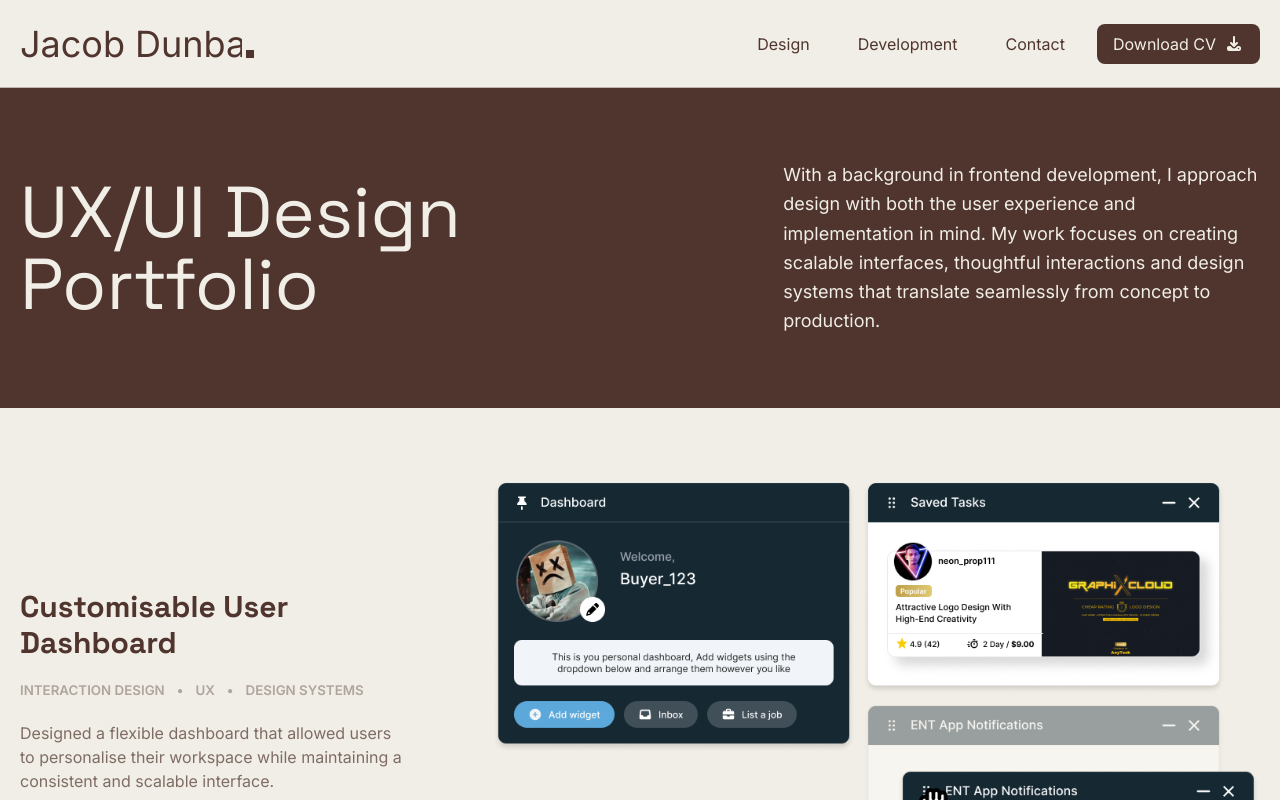
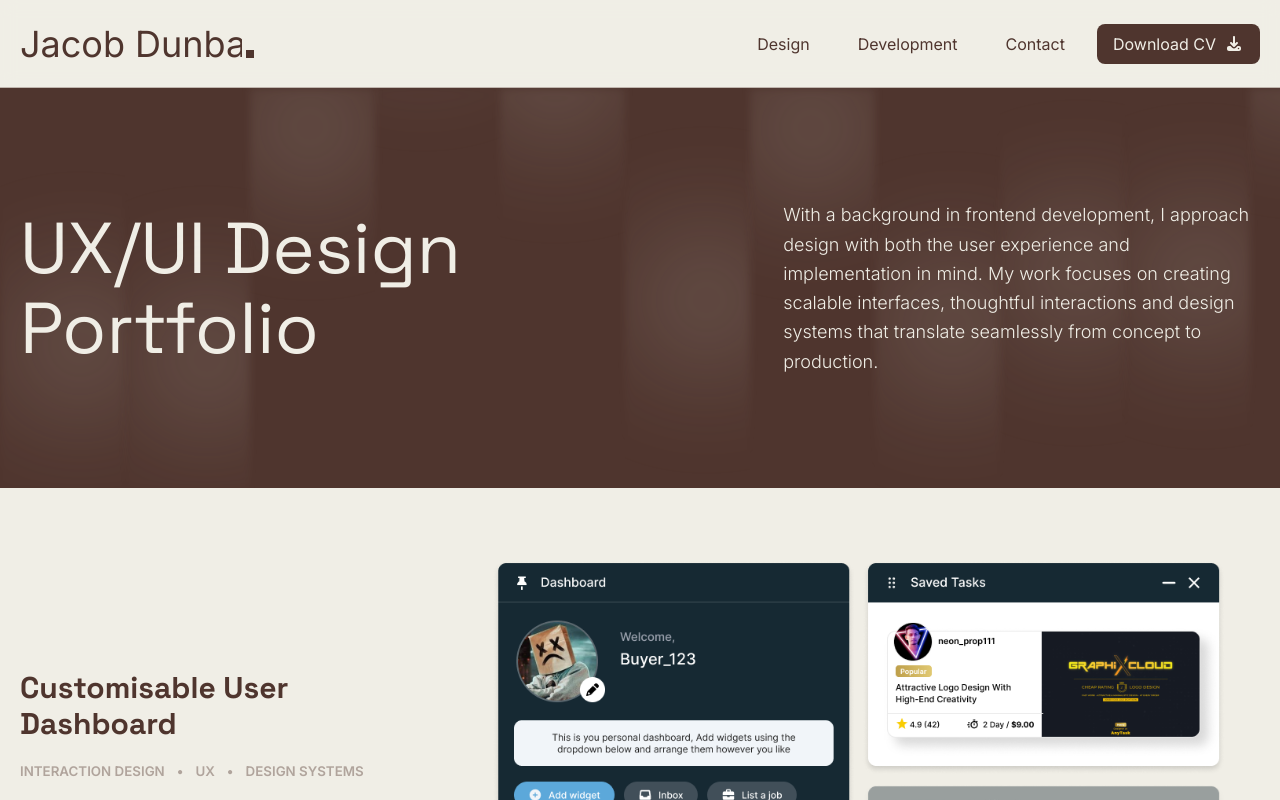
Before and after one commit to Jacob-Dunbar/website-2025, a Vue app: page /design in a window 1280 px wide. Shown: the top 800 px of the page. Built offline with nearby package versions, Linux system fonts and the light colour scheme.

Commit message:
add animated gradient background

```diff
--- /dev/null
+++ b/src/components/AnimatedBackground.vue
@@ -0,0 +1,148 @@
+<script>
+export default {
+  name: "AnimatedBackground",
+
+  data() {
+    return {};
+  },
+
+  props: {
+    static: {
+      type: Boolean,
+      default: false,
+    },
+  },
+
+  mounted() {
+    if (!this.static) {
+      window.addEventListener("mousemove", this.handleMouseMove);
+    }
+  },
+
+  beforeUnmount() {
+    if (!this.static) {
+      window.removeEventListener("mousemove", this.handleMouseMove);
+    }
+  },
+
+  computed: {
+    circles() {
+      const count = Math.ceil(window.innerWidth / 125);
+
+      return Array.from({ length: count }, () => ({
+        duration: 6 + Math.random() * 6,
+        delay: -Math.random() * 12,
+        distance: 150 + Math.random() * 100,
+
+        left: 10 + Math.random() * 80,
+        top: 10 + Math.random() * 80,
+      }));
+    },
+  },
+
+  methods: {
+    handleMouseMove(e) {
+      this.$refs.blobs.forEach((blob) => {
+        const rect = blob.getBoundingClientRect();
+
+        const cx = rect.left + rect.width / 2;
+        const cy = rect.top + rect.height / 2;
+
+        const dx = cx - e.clientX;
+        const dy = cy - e.clientY;
+
+        const distance = Math.sqrt(dx * dx + dy * dy);
+
+        const maxDistance = 250;
+
+        if (distance < maxDistance) {
+          const strength = Math.pow(1 - distance / maxDistance, 1.5) * 80;
+          const angle = Math.atan2(dy, dx);
+
+          const offsetX = Math.cos(angle) * strength;
+          const offsetY = Math.sin(angle) * strength;
+
+          blob.style.setProperty("--mouseX", `${offsetX}px`);
+          blob.style.setProperty("--mouseY", `${offsetY}px`);
+        } else {
+          blob.style.setProperty("--mouseX", "0px");
+          blob.style.setProperty("--mouseY", "0px");
+        }
+      });
+    },
+  },
+};
+</script>
+
+<template>
+  <div class="absolute inset-0 flex overflow-hidden">
+    <div v-for="(circle, index) in circles" :key="index" class="animated-background relative blur-xs overflow-hidden">
+      <div
+        class="blob-wrapper"
+        :class="{ static }"
+        :style="{
+          '--duration': `${circle.duration}s`,
+          '--delay': `${circle.delay}s`,
+          '--distance': `${circle.distance}px`,
+          left: static ? `${circle.left}%` : null,
+          top: static ? `${circle.top}%` : null,
+        }"
+      >
+        <div ref="blobs" class="blob bg-main-light rounded-full blur-3xl"></div>
+      </div>
+    </div>
+  </div>
+</template>
+
+<style scoped>
+.blob-wrapper {
+  width: 100%;
+
+  animation: float var(--duration) ease-in-out infinite alternate;
+  animation-delay: var(--delay);
+}
+
+.blob-wrapper.static {
+  position: absolute;
+  width: 120%;
+  aspect-ratio: 1;
+  opacity: 0.5;
+
+  transform: translate(-50%, -50%);
+  animation: none;
+}
+
+.blob {
+  width: 100%;
+  aspect-ratio: 1;
+
+  opacity: 0.25;
+
+  transform: translate(var(--mouseX, 0px), var(--mouseY, 0px));
+
+  transition: transform 0.35s ease, opacity 0.4s ease;
+}
+
+.animated-background {
+  width: 125px;
+  flex-shrink: 0;
+}
+
+.animated-background:hover .blob {
+  opacity: 0.3;
+}
+
+.animated-background:hover .blob:not(.static) {
+  opacity: 0.22;
+}
+
+@keyframes float {
+  from {
+    transform: translate3d(-20px, calc(var(--distance) * -1), 0);
+  }
+
+  to {
+    transform: translate3d(20px, var(--distance), 0);
+  }
+}
+</style>
--- a/src/components/CaseStudyHero.vue
+++ b/src/components/CaseStudyHero.vue
@@ -1,14 +1,15 @@
 <script>
+import AnimatedBackground from "./AnimatedBackground.vue";
+
 export default {
+  components: {
+    AnimatedBackground,
+  },
   props: {
     title: String,
     roles: Array,
     tools: Array,
     timeline: String,
-    dark: {
-      type: Boolean,
-      default: true,
-    },
   },
 
   computed: {
@@ -20,10 +21,10 @@ export default {
 </script>
 
 <template>
-  <div class="bg-main-dark text-main-light w-full flex justify-center">
-    <div class="max-w-7xl mx-5 flex flex-col gap-18 py-12 md:py-22 lg:flex-row">
+  <div class="bg-main-dark text-main-light w-full flex justify-center relative">
+    <div class="max-w-7xl mx-5 flex flex-col gap-18 py-12 md:py-22 md:items-center md:flex-row">
       <div class="lg:w-1/2">
-        <h2 class="text-6xl md:text-7xl">
+        <h2 class="text-5xl md:text-7xl hyphens-auto">
           {{ title }}
         </h2>
       </div>
@@ -65,5 +66,7 @@ export default {
         </div>
       </div>
     </div>
+
+    <AnimatedBackground static />
   </div>
 </template>
--- a/src/components/PortfolioHero.vue
+++ b/src/components/PortfolioHero.vue
@@ -1,7 +1,11 @@
 <script>
+import AnimatedBackground from "./AnimatedBackground.vue";
+
 export default {
   name: "PortfolioHero",
-
+  components: {
+    AnimatedBackground,
+  },
   props: {
     title: {
       type: String,
@@ -12,17 +16,19 @@ export default {
 </script>
 
 <template>
-  <section class="w-full bg-main-dark text-main-light flex justify-center">
-    <div class="mx-5 flex flex-col md:flex-row md:items-center max-w-7xl gap-12 py-12 md:py-18">
+  <section class="w-full bg-main-dark text-main-light flex md:h-[50vh] justify-center relative">
+    <div class="mx-5 flex flex-col md:flex-row md:items-center max-w-7xl gap-12 py-12 z-0">
       <div class="md:w-3/5">
-        <h2 class="text-7xl">
+        <h2 class="text-5xl leading-16 md:leading-20 md:text-7xl">
           {{ title }}
         </h2>
       </div>
 
-      <div class="md:w-2/5 text-lg leading-relaxed">
+      <div class="md:w-2/5 text-lg font-light leading-relaxed flex flex-col gap-4">
         <slot></slot>
       </div>
     </div>
+
+    <AnimatedBackground />
   </section>
 </template>
```
